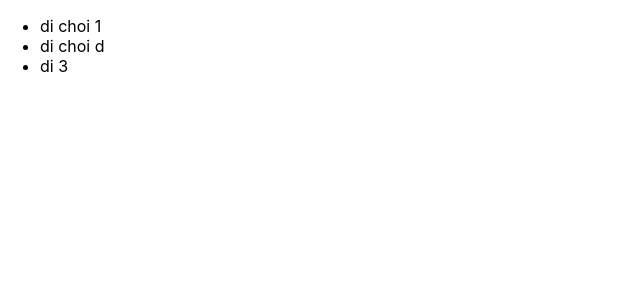
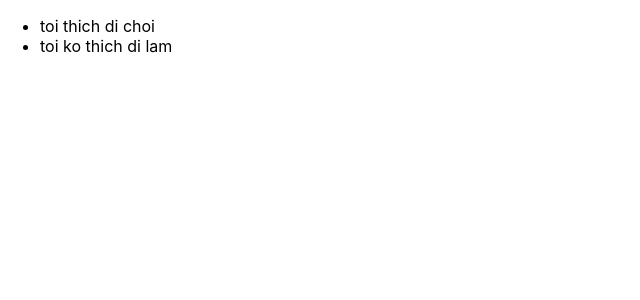
Before and after one commit to HongDang94/todolist-react, a Next.js app: page /sample in a window 1280 px wide. Shown: the top 300 px of the page, without its empty margins (0-640 px from the left). Built offline with nearby package versions, Linux system fonts and the light colour scheme.

Commit message:
update learn UseEffect Hậu

```diff
--- a/components/TodoList/TodoItem.tsx
+++ b/components/TodoList/TodoItem.tsx
@@ -1,28 +1,16 @@
-import React from 'react';
+import React from "react";
 
-const lists = [
-  {
-    id: 1,
-    name: "di choi 1"
-  },
-  {
-    id: 2,
-    name: "di choi d"
-  },
-  {
-    id: 3,
-    name: "di  3"
+interface ITodoItemProps {
+	toDoList: TodoList[];
 }
 
-]
-function TodoItem() {
+function TodoItem({ toDoList }: ITodoItemProps) {
 	return (
 		<div>
 			<ul>
-        {lists.map((list) => (
-          <li key={list.id}>{list.name}</li>
+				{toDoList.map((item) => (
+					<li key={item.id}>{item.title}</li>
 				))}
-
 			</ul>
 		</div>
 	);
--- a/components/TodoList/TodoList.tsx
+++ b/components/TodoList/TodoList.tsx
@@ -1,16 +1,13 @@
-import React from 'react';
-import TodoItem from './TodoItem';
-
-TodoList.propTypes = {
-
-};
+import React, { useState } from "react";
+import TodoItem from "./TodoItem";
 
 function TodoList() {
-  return (
-    <div>
-      <TodoItem />
-    </div>
-  );
+	const [todoList, setTodoList] = useState([
+		{ id: 1, title: "toi thich di choi" },
+		{ id: 2, title: "toi ko thich di lam" },
+	]);
+
+	return <TodoItem toDoList={todoList} />;
 }
 
 export default TodoList;
--- /dev/null
+++ b/components/TodoList/product.d.ts
@@ -0,0 +1,4 @@
+interface TodoList {
+  id: string,
+  title: string,
+}
```
Lines whose indentation alone changed are shown as unchanged.
